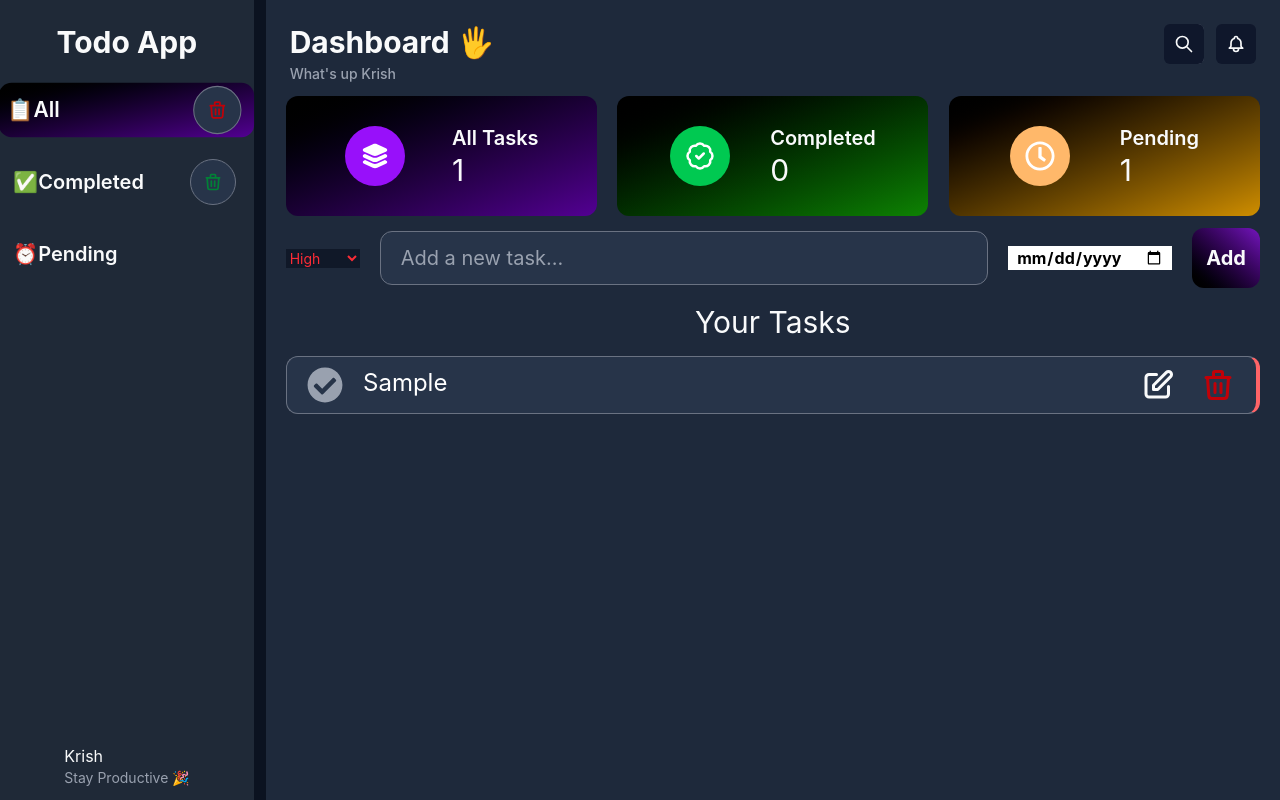
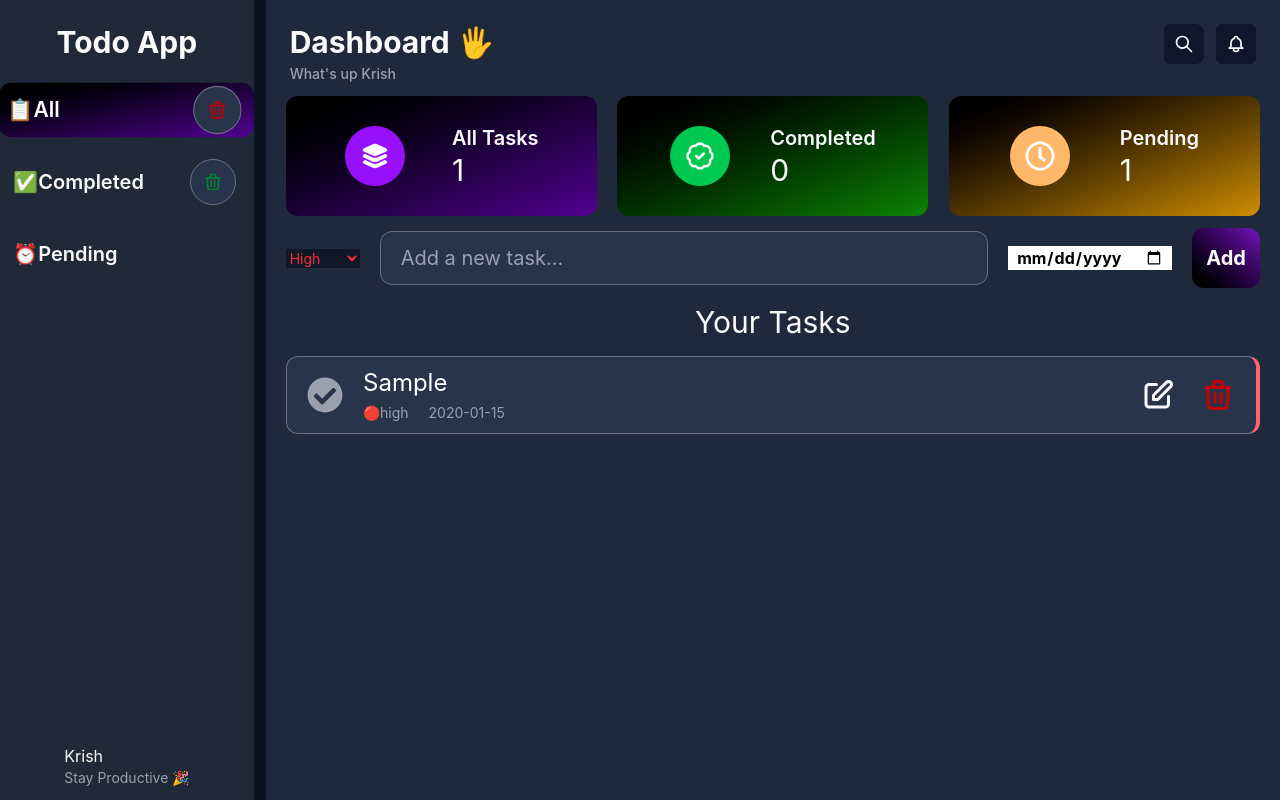
Before and after one commit to Mr-Krish-KS-0805/web-dev-learning-journey, a React (Vite) app in the folder WEB DEVELOPMENT/PROJECTS/React Projects/TodoApp/: page / in a window 1280 px wide. Both pictures are taken after typing "Sample", "2020-01-15" into the empty fields and a click on the button "Add". Built offline with nearby package versions, Linux system fonts and the light colour scheme.

Commit message:
improvement

```diff
--- a/WEB DEVELOPMENT/PROJECTS/React Projects/TodoApp/src/layouts/DesktopLayout.jsx
+++ b/WEB DEVELOPMENT/PROJECTS/React Projects/TodoApp/src/layouts/DesktopLayout.jsx
@@ -95,7 +95,13 @@ const DesktopLayout = ({ filter, setinputDate, inputDate, setfilter, setpriority
 
                                 <div className='flex flex-row items-center gap-5'>
                                     <FaCheckCircle onClick={() => toggleComplete(t.id)} className={`${t.isCompleted ? "text-[#40ff00] duration-200 transition-transform scale-110 " : "text-gray-400 transition-all duration-200"} text-4xl`} />
-                                    <h2 className='text-white mb-1 text-2xl'>{highlightText(t.text)}</h2>
+                                    <div>
+                                        <h2 className='text-white mb-1 text-2xl'>{highlightText(t.text)}</h2>
+                                        <div className='flex flex-row gap-5 text-sm text-gray-400'>
+                                            <p>{t.priority === "high" ? "🔴" : t.priority === "medium" ? "🟡" : t.priority === "low" ? "🟢" : ""}{t.priority}</p>
+                                            <p>{t.date}</p>
+                                        </div>
+                                    </div>
                                 </div>
 
                                 <div className='flex flex-row items-center gap-6 text-4xl '>
```
